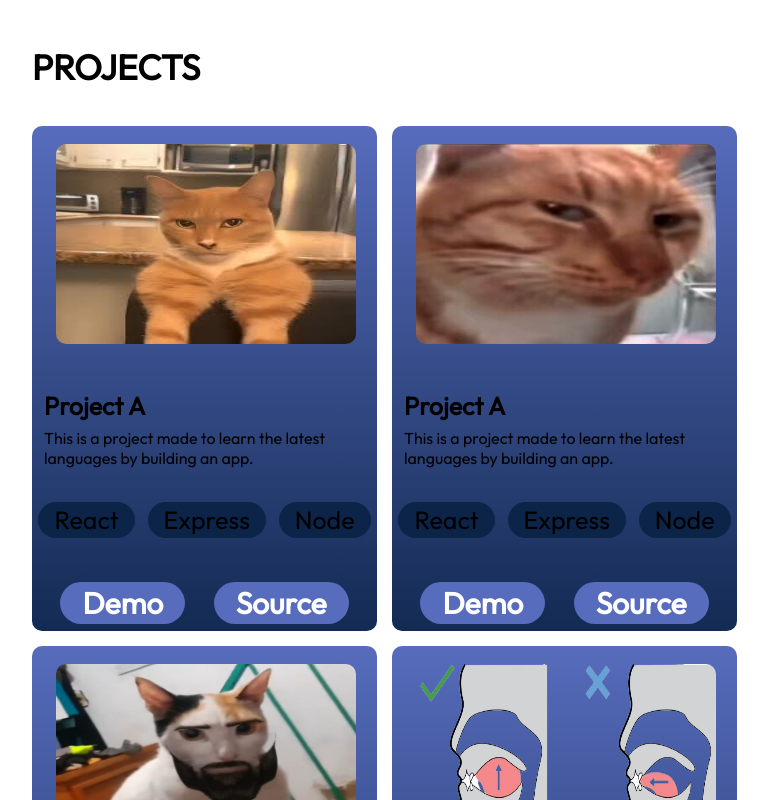
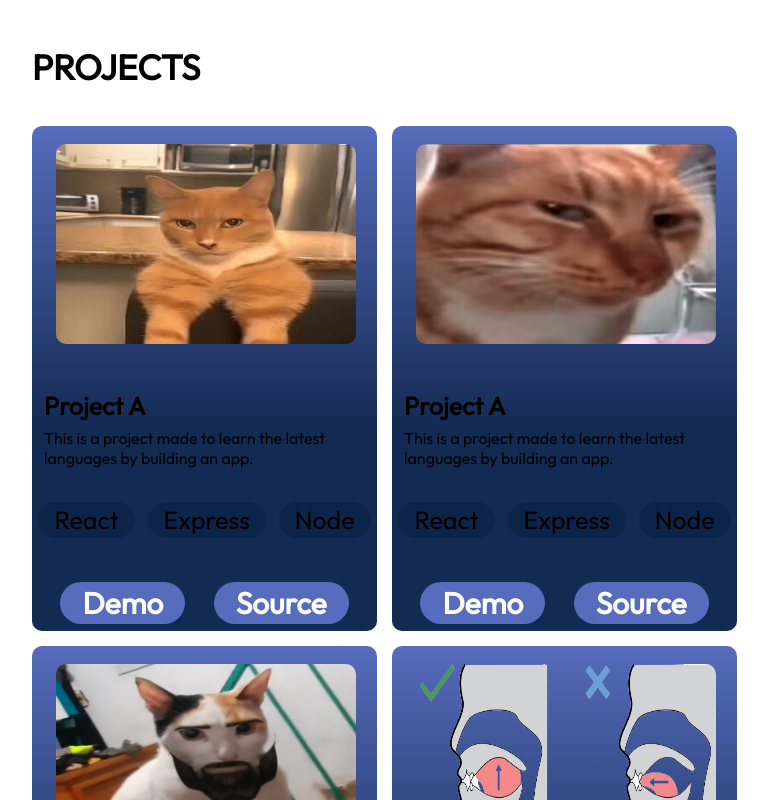
Before and after one commit to Aemonsz2004/react-portfolio, a React (Vite) app: page / in a window 1280 px wide. Shown: the part 2540-3340 px from the top of the page, without its empty margins (168-936 px from the left). Built offline with nearby package versions, Linux system fonts and the light colour scheme.

Commit message:
minor adjustments in project section

```diff
--- a/src/components/projects/projects.module.css
+++ b/src/components/projects/projects.module.css
@@ -38,8 +38,10 @@
     justify-content: start;
     border-radius: 10px;
     gap: 20px;
-    background: linear-gradient(180deg, #576CBC 0%, #132A53 100%);
+    background: linear-gradient(180deg, #576CBC 0%, #132A53 60%);
 }
+
+
 
 .projectCard p {
     margin:6px 47px 14px 12px ;
```
